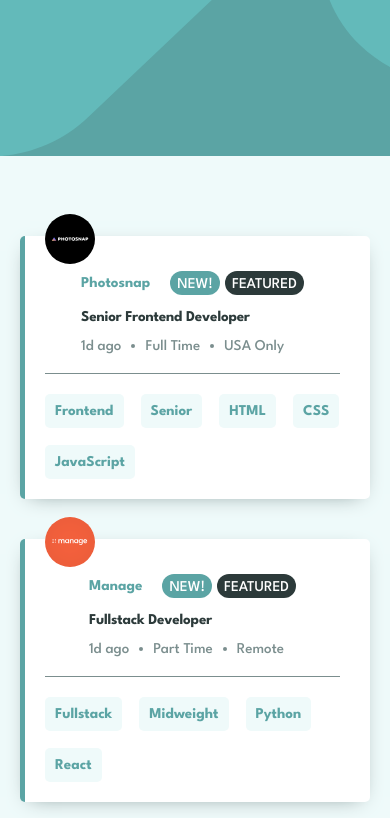
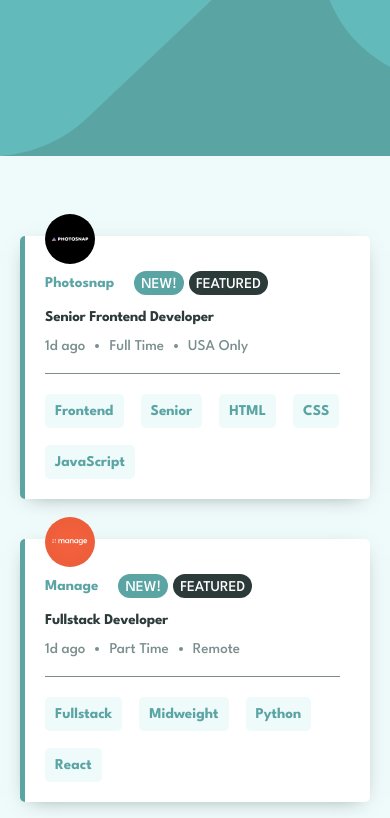
Before and after one commit to AndyGuit/frontend-mentor-challenges, a React (Create React App) app in the folder static-job-listings/: page / in a window 390 px wide. Shown: the top 818 px of the page. Built offline with nearby package versions, Linux system fonts and the light colour scheme.

Commit message:
fix: responsive styles

```diff
--- a/static-job-listings/src/components/JobListItem/JobListItem.module.scss
+++ b/static-job-listings/src/components/JobListItem/JobListItem.module.scss
@@ -142,7 +142,6 @@
     padding-top: 20px;
     margin-top: 20px;
     margin-left: unset;
-    border-top: 1px solid $secondary;
   }
 }
 
@@ -156,7 +155,11 @@
   }
 }
 
-@media (max-width: 425px) {
+@media (max-width: 426px) {
+  .jobItem {
+    align-items: flex-start;
+  }
+
   .descTop {
     h3 {
       font-size: 1em;
@@ -171,5 +174,6 @@
 
   .filters {
     justify-content: flex-start;
+    border-top: 1px solid $secondary;
   }
 }
```
